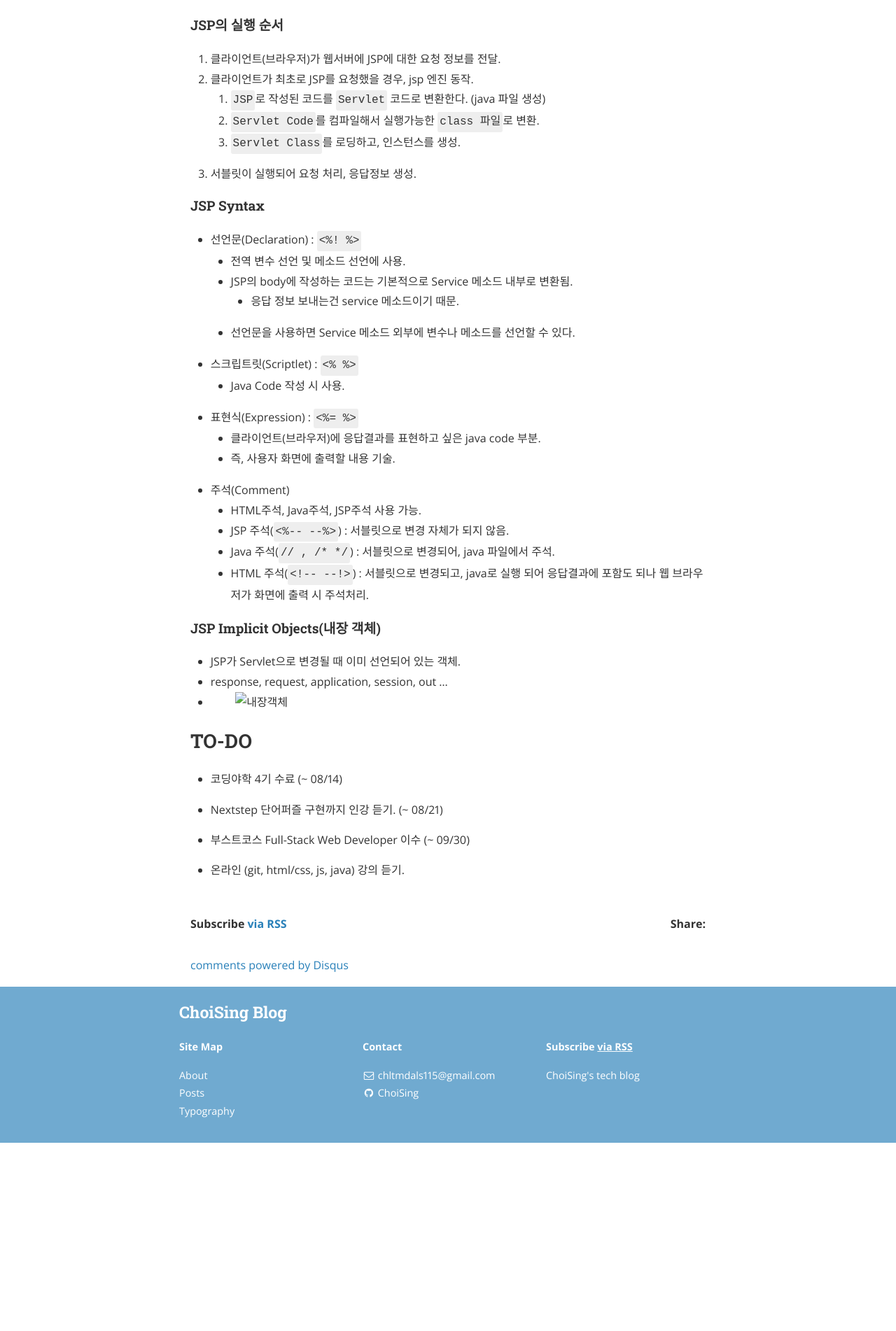
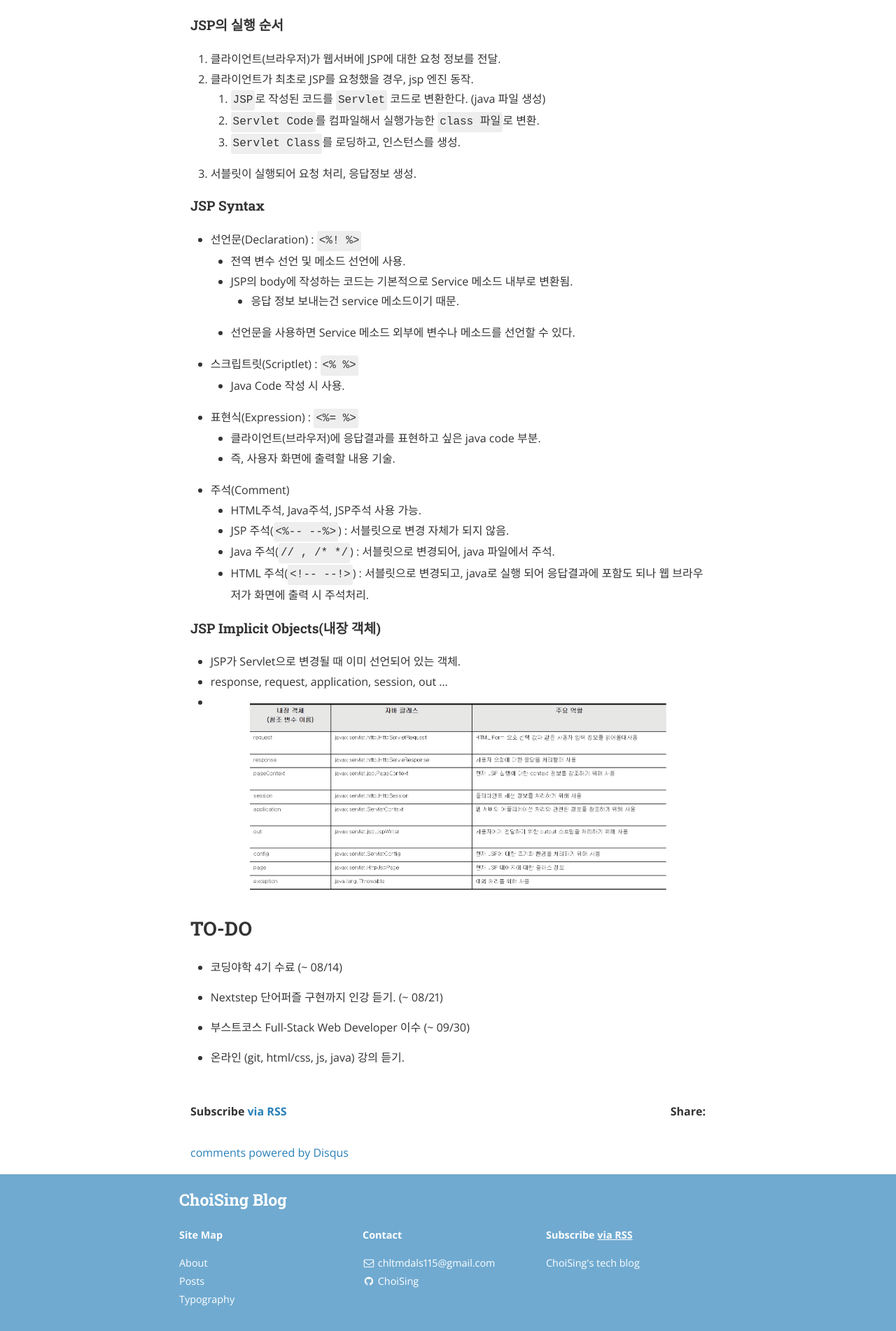
Before and after one commit to Oraindrop/oraindrop.github.io, a Jekyll site: the page built from _posts/TIL/2018-08-13-TIL.md, in a window 1280 px wide. Shown: the part 885-2787 px from the top of the page at 70% size. Built offline with Jekyll 4.4.1, drawn with Linux system fonts in a browser that asks for light colours; nearby versions of some CDN libraries; comment, search, counter and statistics services are not loaded; before the commit the page ends 2518 px from its top, so only the background shows below that.

Commit message:
TIL 20180813 첨부파일 이미지 경로 수정.
상대주소에서 절대주소로 변경.

```diff
--- a/_posts/TIL/2018-08-13-TIL.md
+++ b/_posts/TIL/2018-08-13-TIL.md
@@ -57,7 +57,7 @@ tags: TIL java jsp
 
 - JSP가 Servlet으로 변경될 때 이미 선언되어 있는 객체.
 - response, request, application, session, out ...
-- ![내장객체](./assets/_img/jsp-implicit-objects.PNG)
+- ![내장객체](https://github.com/Oraindrop/oraindrop.github.io/blob/master/assets/_img/jsp-implicit-objects.PNG?raw=true)
 
 
 
```
